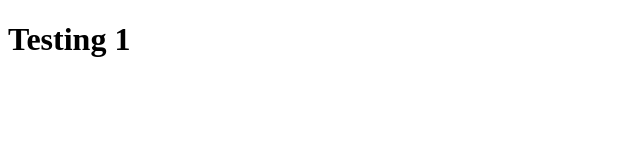
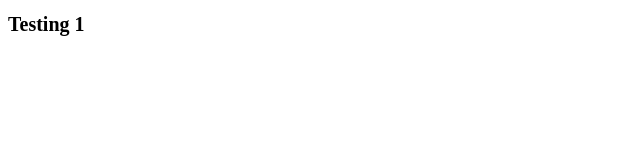
Before and after one commit to zetmosoma10/Skilled-elearning-landing-page, a plain HTML site: page index.html in a window 1280 px wide. Shown: the whole page, without its empty margins (0-640 px from the left). Drawn offline with Linux system fonts and the light colour scheme.

Commit message:
define color palette and basic css

```diff
--- a/index.html
+++ b/index.html
@@ -5,6 +5,11 @@
     <meta name="viewport" content="width=device-width, initial-scale=1.0" />
     <title>Skilled - elearning landing page</title>
     <link rel="stylesheet" href="styles.css" />
+    <link
+      rel="shortcut icon"
+      href="Assets/favicon-32x32.png"
+      type="image/x-icon"
+    />
   </head>
   <body>
     <h1>Testing 1</h1>
--- a/styles.css
+++ b/styles.css
@@ -0,0 +1,21 @@
+:root {
+  --white: #fff;
+  --navy-blue: #13183f;
+  --grey: #83869a;
+  --blue-greyish: #666ca3;
+  --pink: #f74780;
+  --light-pink: #ffa7c3;
+  --pink-gradient: #f02aa6 - #ff6f48;
+  --blue-pink-gradient: #4851ff - #f02aa6;
+}
+
+*,
+*::before,
+*::after {
+  box-sizing: border-box;
+}
+
+/* Typography */
+html {
+  font-size: 62.5%;
+}
```
